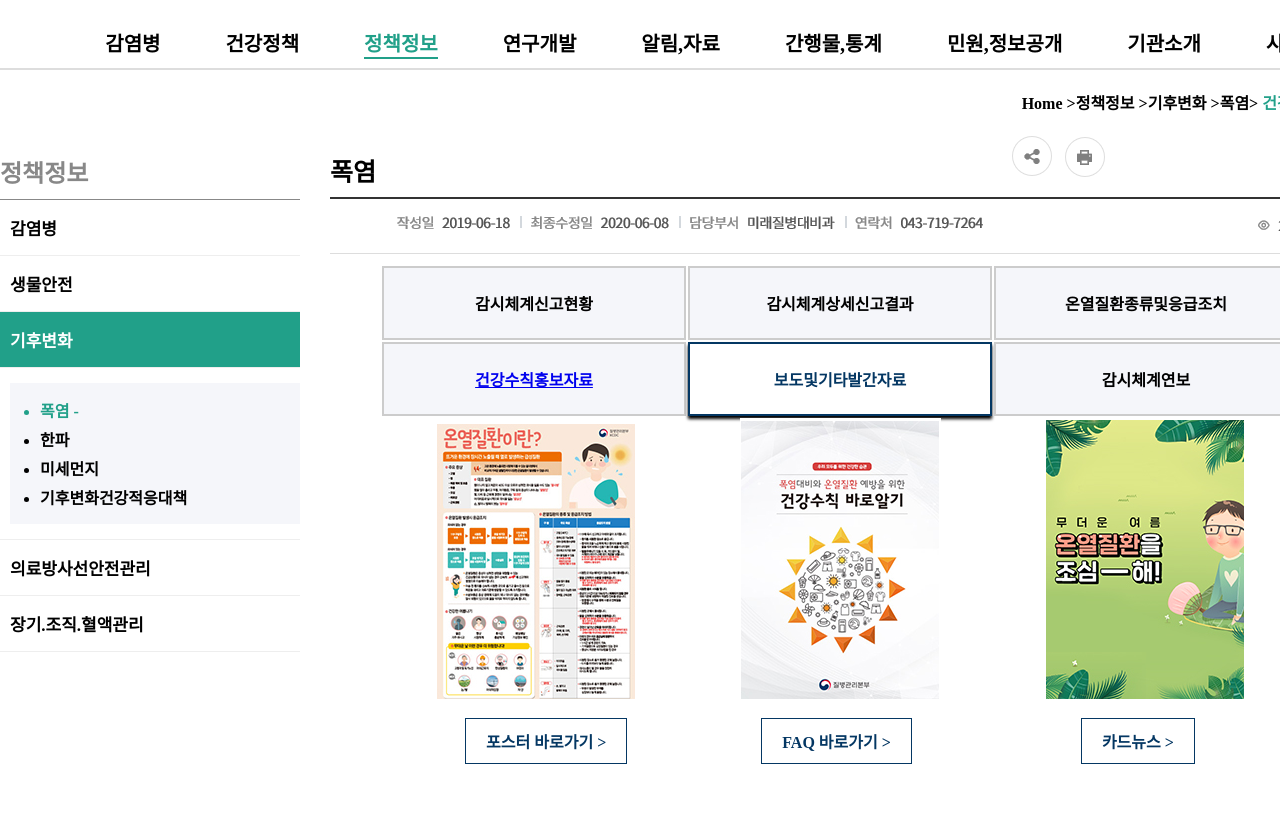
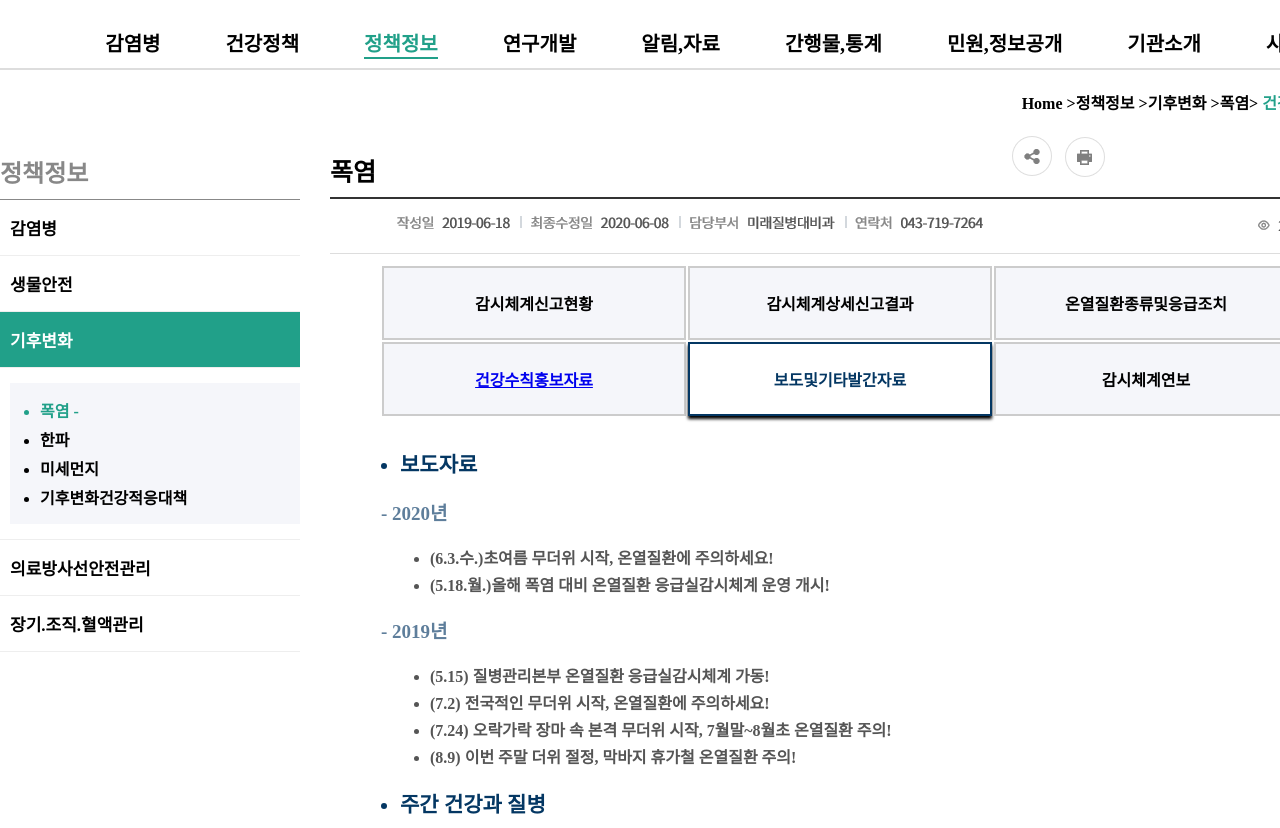
Before and after one commit to cds05197/cds05197.github.io, a plain HTML site: page pt.html in a window 1280 px wide. Shown: the part 124-952 px from the top of the page. Drawn offline with Linux system fonts and the light colour scheme.

Commit message:
Update pt.html

```diff
--- a/pt.html
+++ b/pt.html
@@ -158,33 +158,7 @@
       color:#043763;
       box-shadow: 0px 3px 3px black;
     }
-    #kk1 {
-      margin-left: 10px;
-      margin-right: 40px;
-    }#kk2 {
-      margin-left: -40px;
-      margin-right: -50px;
-    }
-    #kk1 li {
-      display: inline-block;
-      padding-left: 50px;
-      padding-right: 50px;
-    }
-    #kk2 li {
-      display: inline-block;
-      padding : 10px 20px 10px 20px;
-      border: 1px solid #043763;
-      color : #043763;
-      margin-left: 50px;
-      margin-right: 110px;
-      margin-top: 15px;
-      margin-bottom: 80px;
-      transition: background 0.2s,color 0.2s;
-    }
-    #kk2 li:hover{
-      background: #043763;
-      color: white;
-    }
+
     #p2 {
       padding-left: 30px;
     }
@@ -217,6 +191,39 @@
     }
     #n5:hover{
       background: #dddddd;
+    }
+    #sss12{
+
+      margin-top: 30px;
+      margin-bottom: 30px;
+      margin-left: 70px;
+    }
+    #ss1 {
+      text-align: left;
+      color:#043763;
+      font-weight: bold;
+      font-size: 21px;
+      margin-top: 20px;
+      margin-bottom: 20px;
+    }
+    #ss2 {
+      text-align: left;
+      list-style-type: none;
+      color: #5E7E9B;
+      margin-left: -19px;
+      font-size: 19px;
+      margin-top: 20px;
+      margin-bottom: 20px;
+    }
+    #ss3 {
+      text-align: left;
+      margin-top: 20px;
+      margin-bottom: 20px;
+      color: #555555;
+      margin-left: 30px;
+    }
+    #ss3 li{
+      margin-top: 3px;
     }
     </style>
     <title></title>
@@ -262,7 +269,7 @@
 <section id="sub1">
   <h1>정책정보</h1>
     <div> 감염병</div>
-     <div>생물안전</li></div>
+     <div>생물안전</div>
   <div id="p1"> 기후변화</div>
       <div><ul id="p2">
         <li id="pp1" style="color: #21A089; ">폭염 -</li>
@@ -302,18 +309,28 @@
       <td id="n5">감시체계연보</td></tr>
     </table>
       </div>
-      <div>
-        <ul id="kk1">
-    <li><img src="img2/foster1.PNG"></li>
-    <li><img src="img2/foster2.PNG"></li>
-    <li><img src="img2/foster3.PNG"></li>
-  </ul>
-  <ul id="kk2">
-<li style="margin-left:50px; margin-right:100px;">포스터 바로가기 ></li>
-<li style="margin-left:30px;">FAQ 바로가기 ></li>
-<li style="margin-left:55px;">카드뉴스 ></li>
-</ul>
-      </div>
+      <div id="sss12">
+      <ul id="ss1"><li>보도자료</li></ul>
+      <ul id="ss2"><li>- 2020년</li></ul>
+      <ul id="ss3">
+        <li>(6.3.수.)초여름 무더위 시작, 온열질환에 주의하세요! </li>
+        <li>(5.18.월.)올해 폭염 대비 온열질환 응급실감시체계 운영 개시! </li>
+      </ul>
+      <ul id="ss2"><li>- 2019년</li></ul>
+      <ul id="ss3">
+        <li>(5.15) 질병관리본부 온열질환 응급실감시체계 가동! </li>
+        <li>(7.2) 전국적인 무더위 시작, 온열질환에 주의하세요! </li>
+        <li>(7.24) 오락가락 장마 속 본격 무더위 시작, 7월말~8월초 온열질환 주의! </li>
+        <li>(8.9) 이번 주말 더위 절정, 막바지 휴가철 온열질환 주의!</li>
+      </ul>
+    <ul id="ss1">
+        <li>주간 건강과 질병</li>
+      </ul>
+      <ul id="ss3">
+          <li>보도자료</li>
+        </ul>
+    </div>
+
 </article>
 <div class="clear"></div>
 <footer>
```
